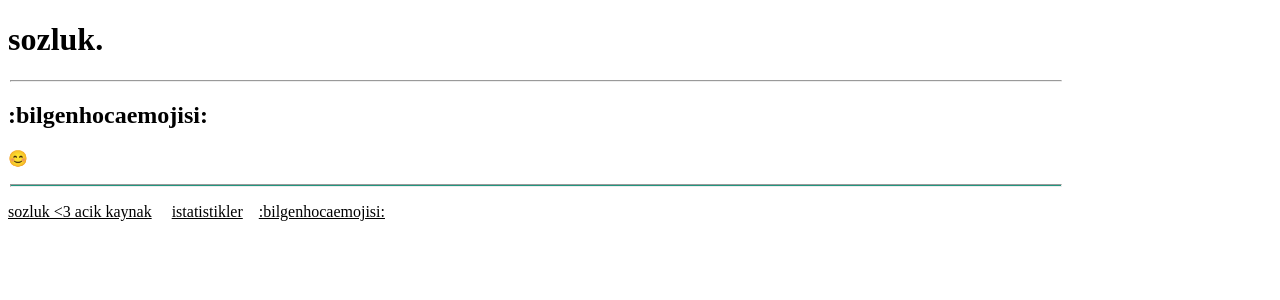
After one commit to insanolanbiri/sozluk, a Flask app: page /theemoji in a window 1280 px wide. The commit adds this page. Shown: the top 300 px of the page. Run offline with Flask 3, Linux system fonts and the light colour scheme; some libraries are stand-ins or nearby versions.

Commit message:
feat: add the emoji

```diff
--- a/sozluk/app.py
+++ b/sozluk/app.py
@@ -215,3 +215,8 @@ async def stats():
         load_average=load_average,
         commit=BUILD_COMMIT,
     )
+
+
+@app.route("/theemoji")
+async def theemoji():
+    return render_template("theemoji.html")
--- a/sozluk/templates/layout.html
+++ b/sozluk/templates/layout.html
@@ -69,7 +69,7 @@
     <p>
         <a href="https://github.com/insanolanbiri/sozluk">{{app_name}} &lt;3 acik
             kaynak</a>&emsp;
-            <a href="{{url_for('stats')}}">istatistikler</a>
+            <a href="{{url_for('stats')}}">istatistikler</a>&emsp;<a href="{{url_for('theemoji')}}">:bilgenhocaemojisi:</a>
     </p>
 </body>
 
--- /dev/null
+++ b/sozluk/templates/theemoji.html
@@ -0,0 +1,7 @@
+{%extends 'layout.html'%}
+{%block title%}:bilgenhocaemojisi: - {{app_name}}{%endblock%}
+
+{%block body%}
+<h2>:bilgenhocaemojisi:</h2>
+<p>😊</p>
+{%endblock%}
```
